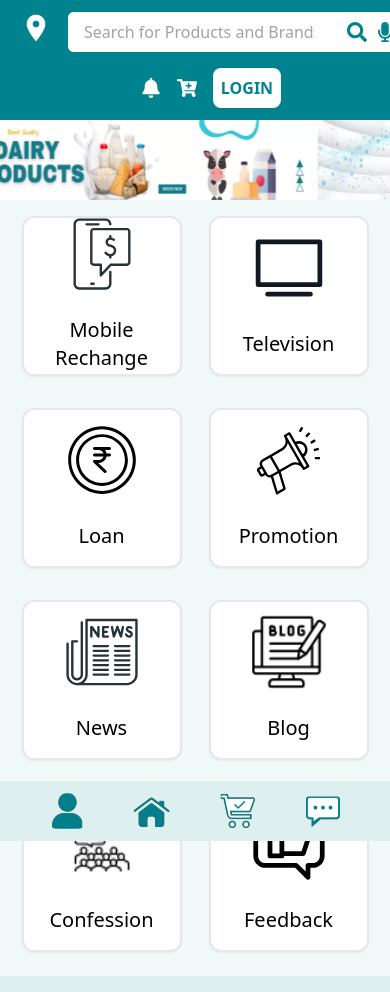
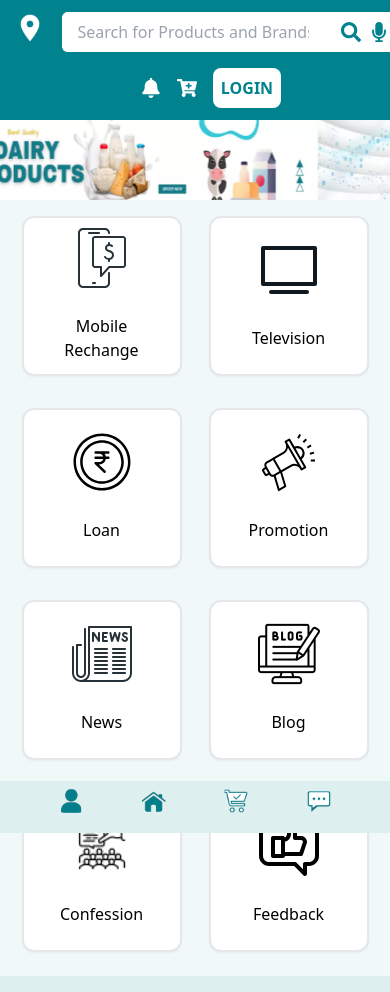
Before and after one commit to Udit-Gogia/task-int-putatoe, a React (Create React App) app: page / in a window 390 px wide. Shown: the top 992 px of the page. Built offline with nearby package versions, Linux system fonts and the light colour scheme.

Commit message:
responsiveness final push

```diff
--- a/src/assets/styles/index.css
+++ b/src/assets/styles/index.css
@@ -30,7 +30,7 @@
 @media (max-width: 540px) {
 	.car-product {
 		width: 11rem !important;
-		height: 14.4rem !important;
+		height: 15rem !important;
 	}
 	.car-product-img {
 		width: 7rem !important;
--- a/src/components/functionality.js
+++ b/src/components/functionality.js
@@ -4,10 +4,16 @@ export default function functionality(props) {
 	return (
 		<div className="flex flex-col px-6 border-solid border-2  justify-center rounded-xl lg:w-60 m-4 shadow-sm bg-white  lg:h-52 mx-auto sm:w-52 sm:h-40 func">
 			<div className="flex justify-center">
-				<img src={props.src} alt="functionality-img" className="w-32 p-4"></img>
+				<img
+					src={props.src}
+					alt="functionality-img"
+					className="w-24 lg:w-32 p-4"
+				></img>
 			</div>
 			<div>
-				<h2 className="text-center text-xl py-2 sm:pb-5">{props.title}</h2>
+				<h2 className="text-center lg:text-xl py-2 sm:pb-5 sm:text-md">
+					{props.title}
+				</h2>
 			</div>
 		</div>
 	);
--- a/src/components/navbar.jsx
+++ b/src/components/navbar.jsx
@@ -13,7 +13,7 @@ export default function navbar() {
 					alt="icon-location"
 					className="w-8 h-8 xl:mr-8 sm:mx-2 loc-icon"
 				></img>
-				<div className="flex bg-white items-center rounded-md">
+				<div className="flex bg-white items-center rounded-md sm:mr-4">
 					<input
 						type="text"
 						placeholder="Search for Products and Brands"
--- a/src/components/section.js
+++ b/src/components/section.js
@@ -6,18 +6,18 @@ import account from "../assets/image/account.png";
 
 export default function section() {
 	return (
-		<div className="fixed top-[93vh] bg-[#ddefef] w-screen -my-1 py-3 z-10 flex justify-evenly items-center">
+		<div className="fixed top-[93vh] bg-[#ddefef] w-screen -my-1 pb-5 pt-2 z-10 flex justify-evenly items-center">
 			<button>
-				<img src={account} alt="account-icon "></img>
+				<img src={account} alt="account-icon " className="sm:w-6 lg:w-8"></img>
 			</button>
 			<button>
-				<img src={home} alt="home-icon"></img>
+				<img src={home} alt="home-icon" className="sm:w-6 lg:w-8"></img>
 			</button>
 			<button>
-				<img src={orders} alt="orders-icon"></img>
+				<img src={orders} alt="orders-icon" className="sm:w-6 lg:w-8"></img>
 			</button>
 			<button>
-				<img src={chat} alt="chat-icon"></img>
+				<img src={chat} alt="chat-icon" className="sm:w-6 lg:w-8"></img>
 			</button>
 		</div>
 	);
```
